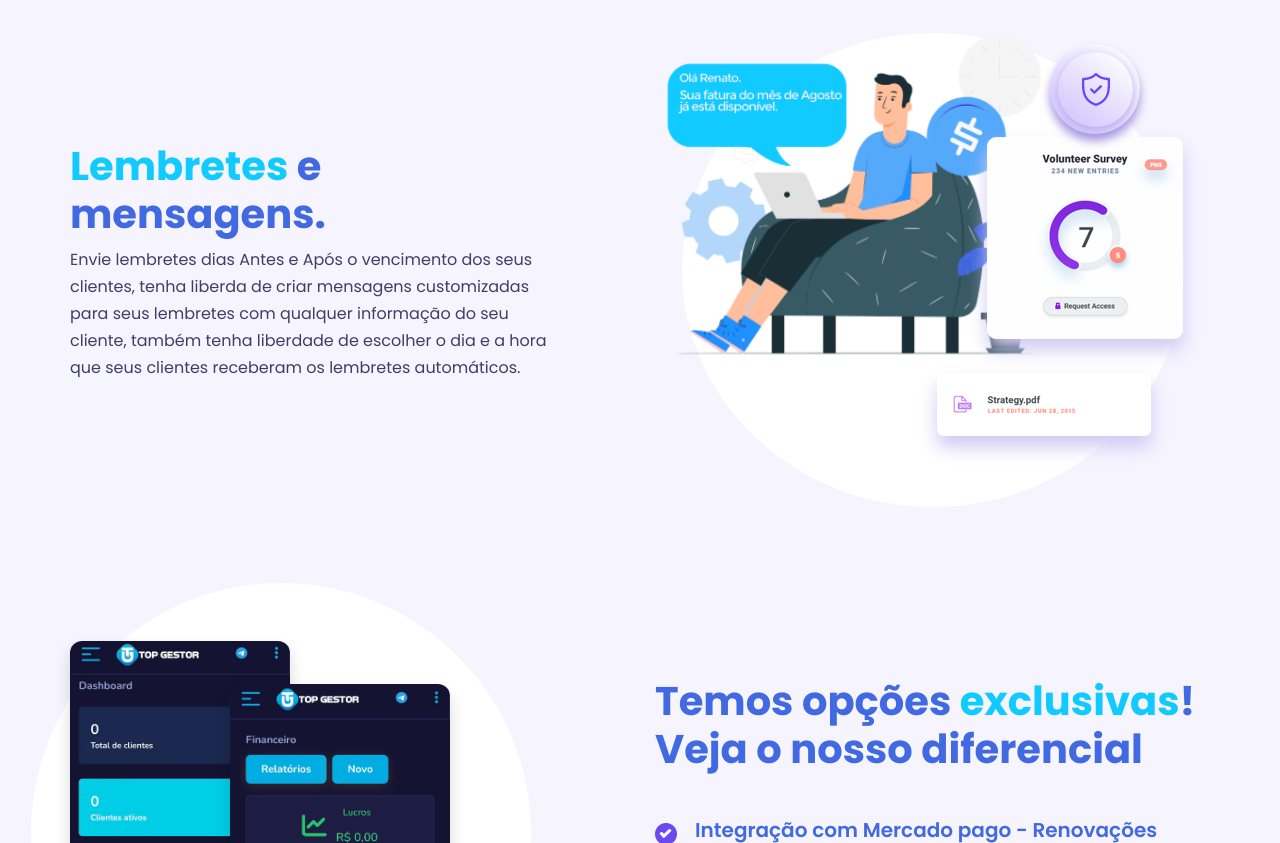
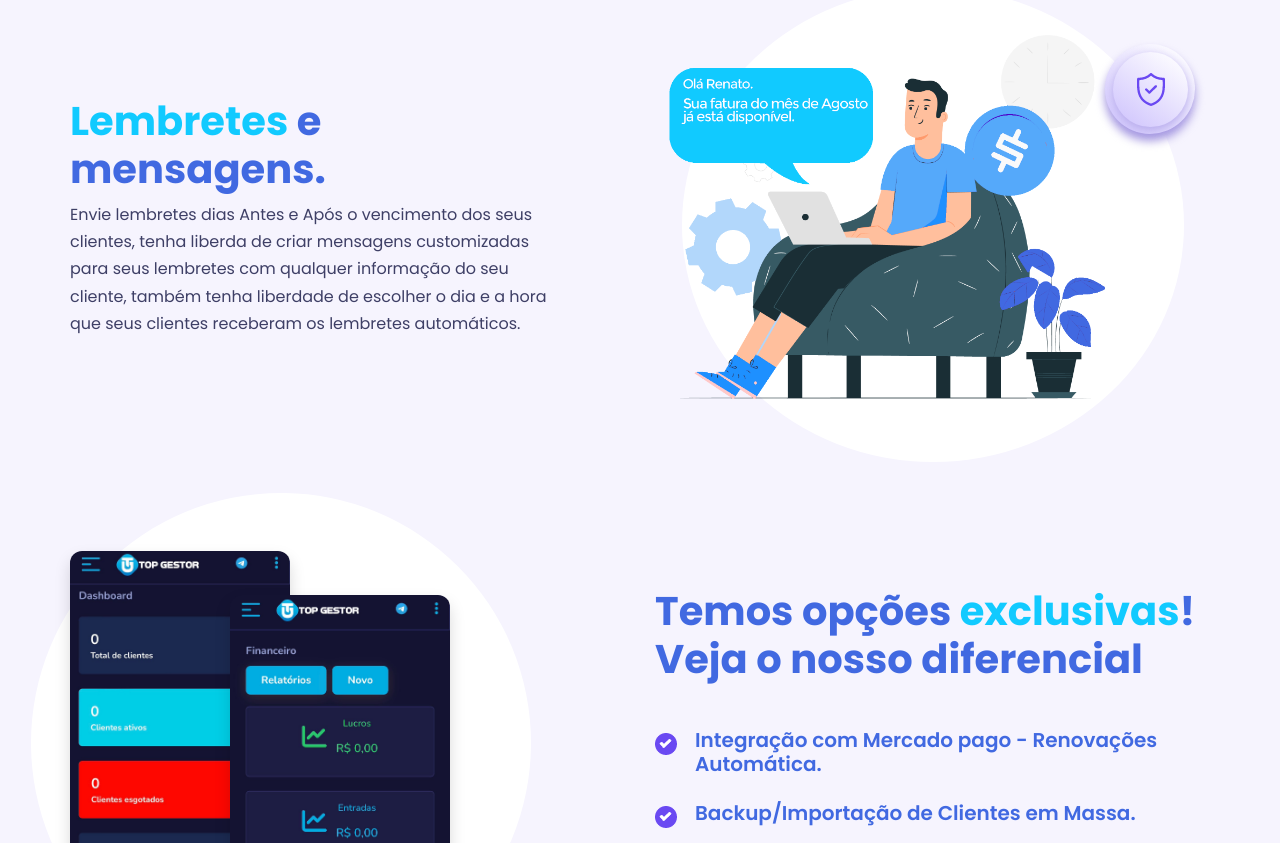
Before and after one commit to tarcisio-moura/topgestor-semvideo, a plain HTML site: page index.html in a window 1280 px wide. Shown: the part 2500-3343 px from the top of the page. Drawn offline with Linux system fonts and the light colour scheme.

Commit message:
Update index.html

```diff
--- a/index.html
+++ b/index.html
@@ -366,8 +366,6 @@
                                 <!-- UI Image -->
                                 <div class="right_img">
                                     <img class="moving_position_animatin" src="images/secure_data.png" alt="image">
-                                    <img class="moving_position_animatin" src="images/modern02.png" alt="image">
-                                    <img class="moving_position_animatin" src="images/modern03.png" alt="image">
                                 </div>
                             </div>
                         </div>
```
